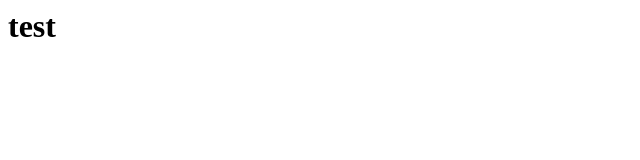
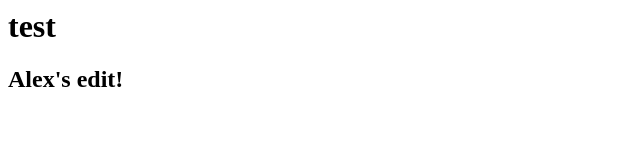
Before and after one commit to giboc/Repo1, a plain HTML site: page index.html in a window 1280 px wide. Shown: the whole page, without its empty margins (0-640 px from the left). Drawn offline with Linux system fonts and the light colour scheme.

Commit message:
Added my message to index.html

```diff
--- a/index.html
+++ b/index.html
@@ -4,6 +4,9 @@
 </head>
 <body>
     <h1>test</h1>
+
+    <!-- My edit here -->
+    <h2>Alex's edit!</h2>
 </body>
 
 </html>
```
